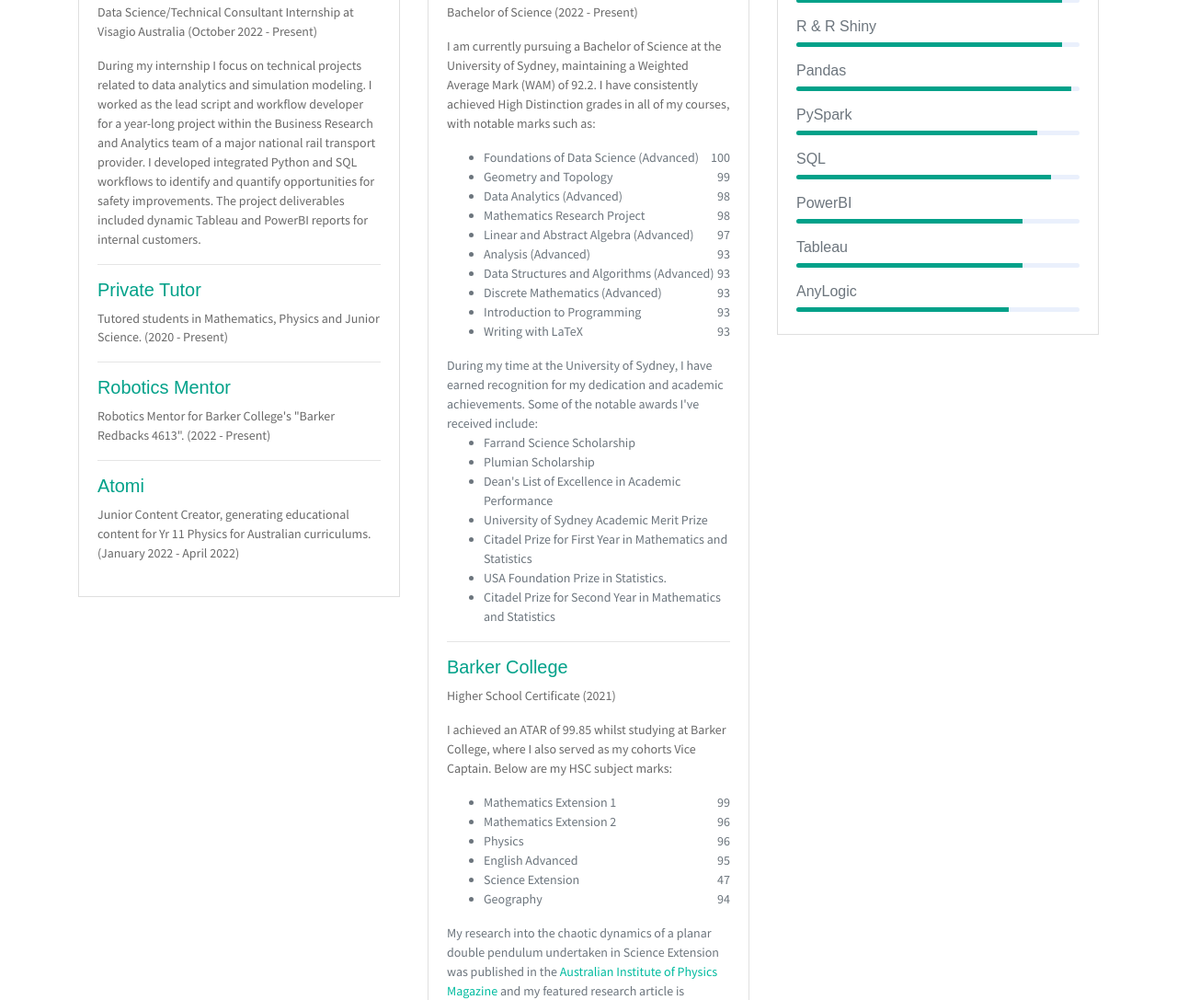
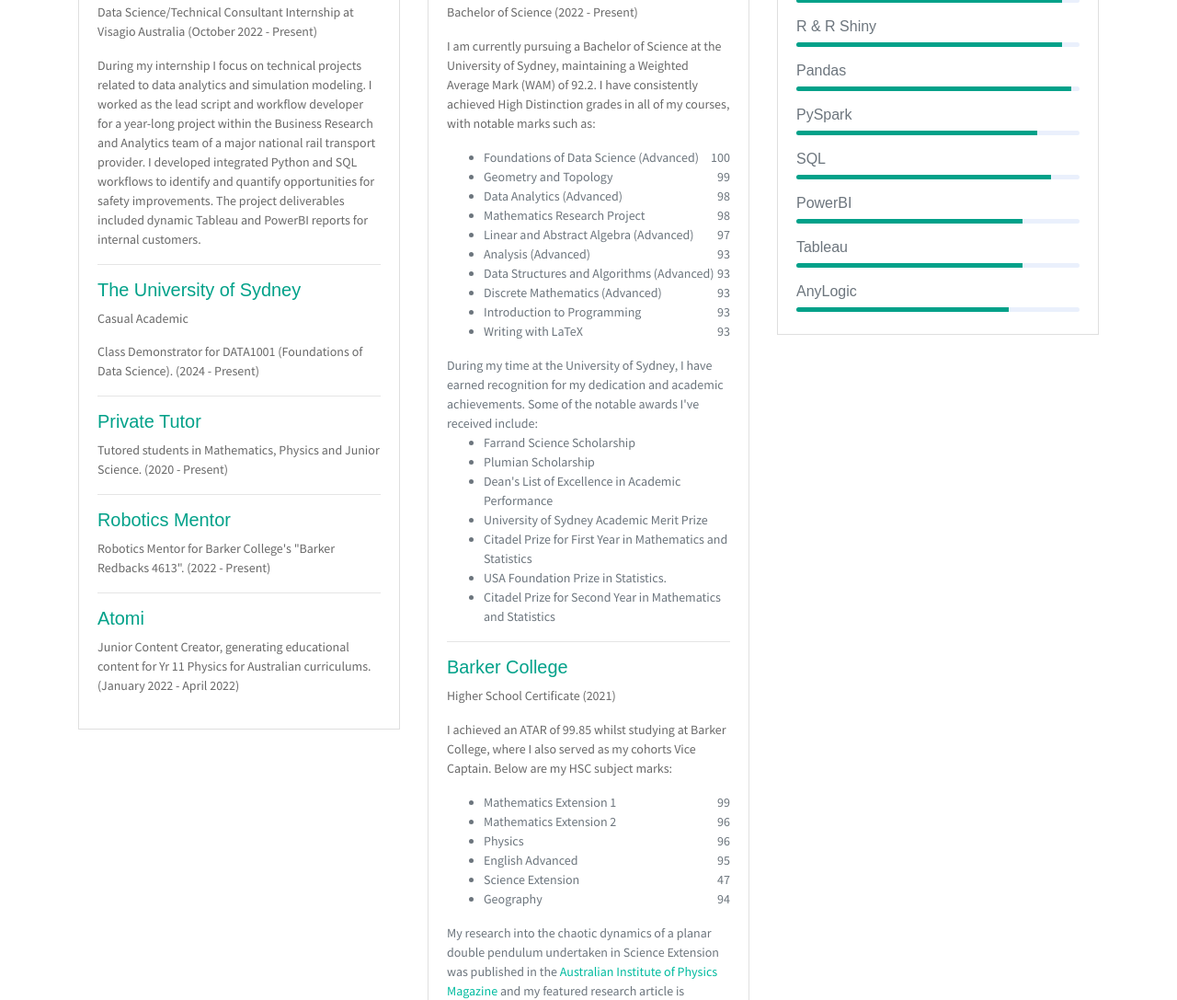
Before and after one commit to bredose/bredose.github.io, a website: page index.html in a window 1280 px wide. Shown: the part 2019-3106 px from the top of the page at 92% size. Drawn offline with Linux system fonts and the light colour scheme; some packages are replaced by stand-ins of ours.

Commit message:
Update index.html with new academic and tutoring experience

```diff
--- a/index.html
+++ b/index.html
@@ -190,6 +190,10 @@
                                 I worked as the lead script and workflow developer for a year-long project within the Business Research and Analytics team of a major national rail transport provider.
                                 I developed integrated Python and SQL workflows to identify and quantify opportunities for safety improvements.
                                 The project deliverables included dynamic Tableau and PowerBI reports for internal customers.</P>
+                            <hr>
+                            <h6 class="title text-danger">The University of Sydney</h6>
+                            <P>Casual Academic<P>
+                            <P class="subtitle">Class Demonstrator for DATA1001 (Foundations of Data Science). (2024 - Present)</P>
                             <hr>
                             <h6 class="title text-danger">Private Tutor</h6>
                             <P>Tutored students in Mathematics, Physics and Junior Science. (2020 - Present)</P>
```
